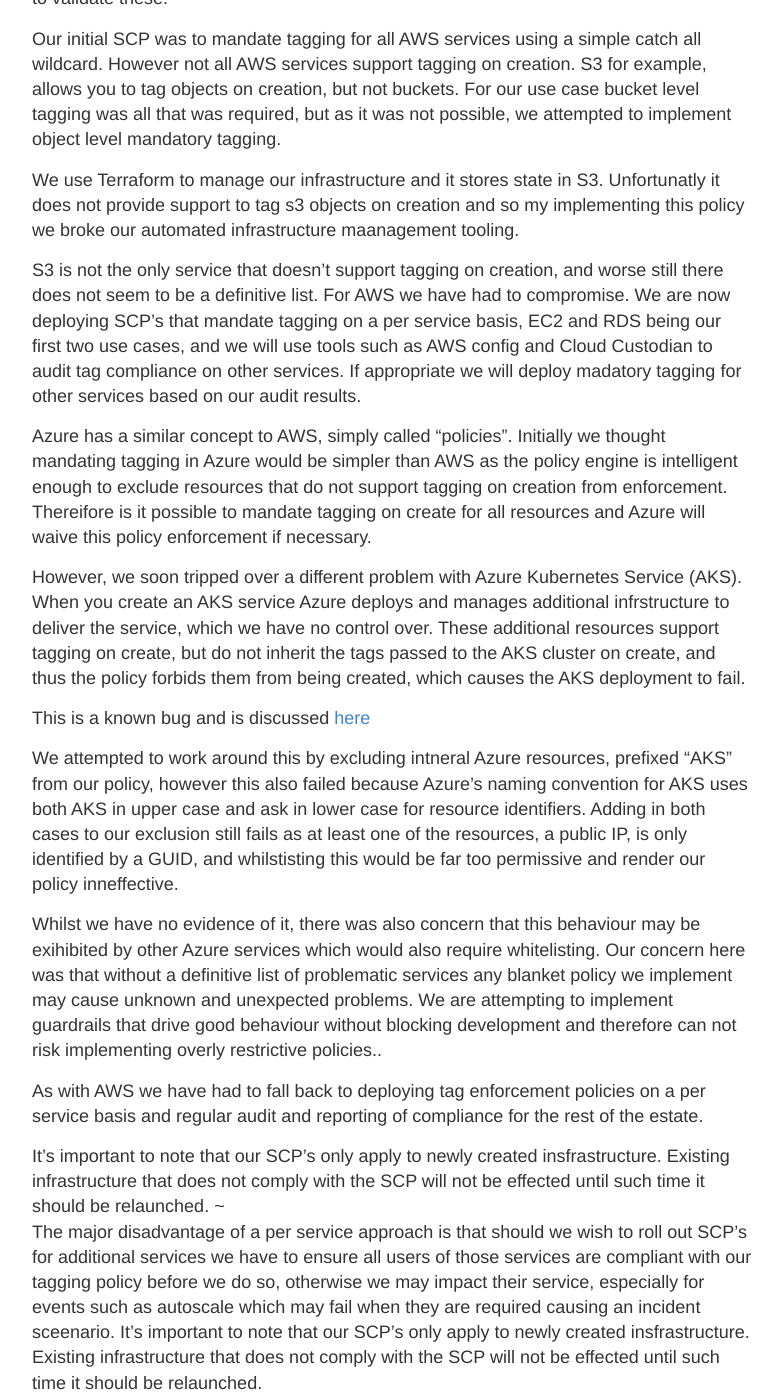
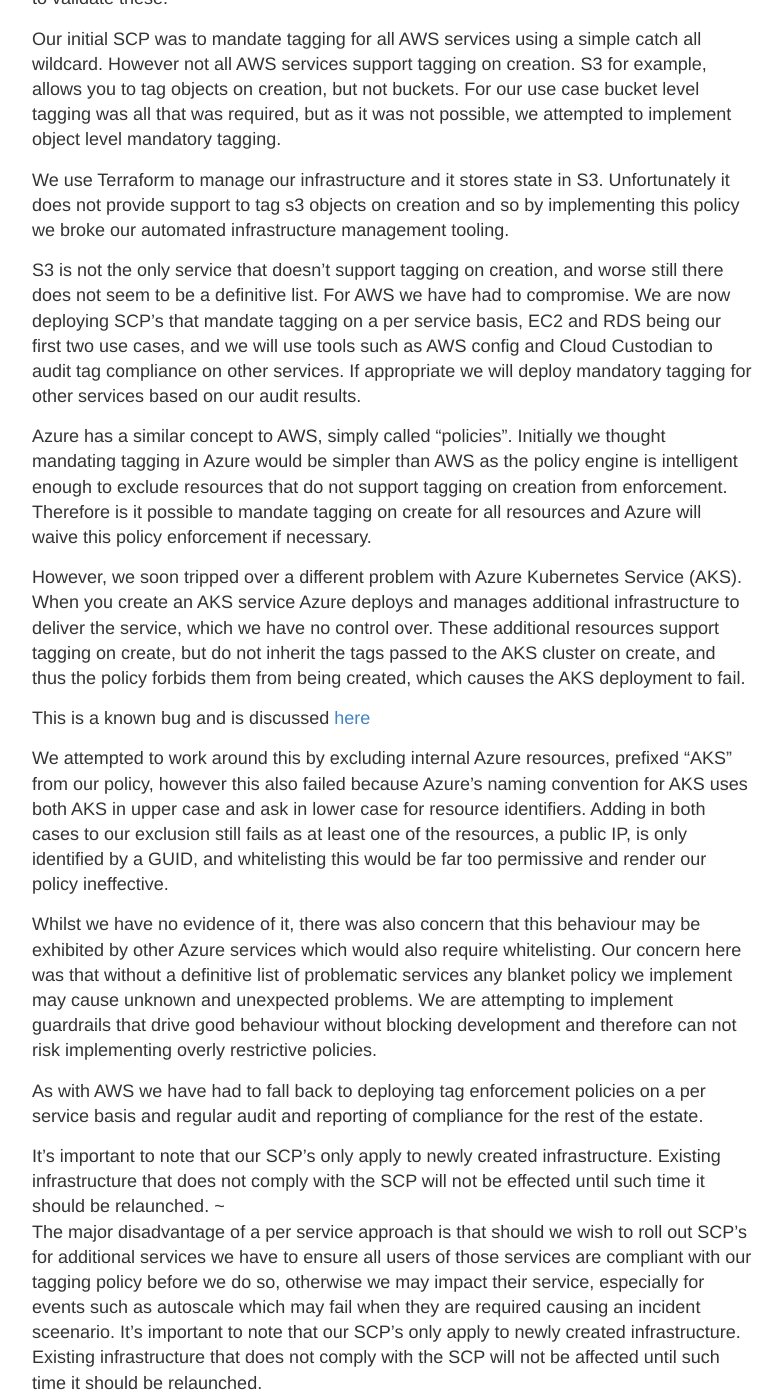
Before and after one commit to chrisl13/chrisl13.github.io, a Jekyll site: the page built from _posts/2020-02-15-Tagging-Enforcement.md, in a window 1280 px wide and 1400 px high, scrolled down 613 px. Shown: the whole window, without its empty margins (248-1030 px from the left). Built offline with Jekyll 4.4.1, drawn with Linux system fonts in a browser that asks for light colours; some of the changed text lies outside the part shown.

Commit message:
fixed typos

```diff
--- a/_posts/2020-02-15-Tagging-Enforcement.md
+++ b/_posts/2020-02-15-Tagging-Enforcement.md
@@ -2,32 +2,32 @@
 layout: post
 title: Tagging Enforcement!
 ---
-Recently we embarked on a project to build a new cloud hosting solution in both AWS and Azure. We wanted to set some basic standards from day one and where possible to enforce them at resource creation time. One of these standards was to define a set of mandatrory resource tags for cost attribution and resource identification and management.
+Recently we embarked on a project to build a new cloud hosting solution in both AWS and Azure. We wanted to set some basic standards from day one and where possible to enforce them at resource creation time. One of these standards was to define a set of mandatory resource tags for cost attribution and resource identification and management.
 
 It was important that immediate feedback of any violation of the tagging policy was provided, that is, we needed to enforce the tagging standard at resource creation time and not have a separate process audit and terminate non compliant resources after the event.
 
-Each cloud has a slightly different way of implementing this functionality. Lets look at AWS first
+Each cloud has a slightly different way of implementing this functionality. Lets look at AWS first...
 
 We can use an AWS Service Control Policy (SCP) to specify which tags must be present at resource creation time. The SCP allows us to specify the tag names, but it does not allow us to define any controls over the values. Some of our tag values, such as cost code, should confirm to a known pattern, so we could, in theory, use a regular expression to validate these.
 
 Our initial SCP was to mandate tagging for all AWS services using a simple catch all wildcard. However not all AWS services support tagging on creation. S3 for example, allows you to tag objects on creation, but not buckets. For our use case bucket level tagging was all that was required, but as it was not possible, we attempted to implement object level mandatory tagging.
 
-We use Terraform to manage our infrastructure and it stores state in S3. Unfortunatly it does not provide support to tag s3 objects on creation and so my implementing this policy we broke our automated infrastructure maanagement tooling.
+We use Terraform to manage our infrastructure and it stores state in S3. Unfortunately it does not provide support to tag s3 objects on creation and so by implementing this policy we broke our automated infrastructure management tooling.
 
-S3 is not the only service that doesn't support tagging on creation, and worse still there does not seem to be a definitive list. For AWS we have had to compromise. We are now deploying SCP's that mandate tagging on a per service basis, EC2 and RDS being our first two use cases, and we will use tools such as AWS config and Cloud Custodian to audit tag compliance on other services. If appropriate we will deploy madatory tagging for other services based on our audit results.
+S3 is not the only service that doesn't support tagging on creation, and worse still there does not seem to be a definitive list. For AWS we have had to compromise. We are now deploying SCP's that mandate tagging on a per service basis, EC2 and RDS being our first two use cases, and we will use tools such as AWS config and Cloud Custodian to audit tag compliance on other services. If appropriate we will deploy mandatory tagging for other services based on our audit results.
 
-Azure has a similar concept to AWS, simply called "policies". Initially we thought mandating tagging in Azure would be simpler than AWS as the policy engine is intelligent enough to exclude resources that do not support tagging on creation from enforcement. Thereifore is it possible to mandate tagging on create for all resources and Azure will waive this policy enforcement if necessary.
+Azure has a similar concept to AWS, simply called "policies". Initially we thought mandating tagging in Azure would be simpler than AWS as the policy engine is intelligent enough to exclude resources that do not support tagging on creation from enforcement. Therefore is it possible to mandate tagging on create for all resources and Azure will waive this policy enforcement if necessary.
 
-However, we soon tripped over a different problem with Azure Kubernetes Service (AKS). When you create an AKS service Azure deploys and manages additional infrstructure to deliver the service, which we have no control over. These additional resources support tagging on create, but do not inherit the tags passed to the AKS cluster on create, and thus the policy forbids them from being created, which causes the AKS deployment to fail.
+However, we soon tripped over a different problem with Azure Kubernetes Service (AKS). When you create an AKS service Azure deploys and manages additional infrastructure to deliver the service, which we have no control over. These additional resources support tagging on create, but do not inherit the tags passed to the AKS cluster on create, and thus the policy forbids them from being created, which causes the AKS deployment to fail.
 
 This is a known bug and is discussed [here](https://github.com/Azure/AKS/issues/3)
 
-We attempted to work around this by excluding intneral Azure resources, prefixed "AKS" from our policy, however this also failed because Azure's naming convention for AKS uses both AKS in upper case and ask in lower case for resource identifiers. Adding in both cases to our exclusion still fails as at least one of the resources, a public IP, is only identified by a GUID, and whilstisting this would be far too permissive and render our policy inneffective.
+We attempted to work around this by excluding internal Azure resources, prefixed "AKS" from our policy, however this also failed because Azure's naming convention for AKS uses both AKS in upper case and ask in lower case for resource identifiers. Adding in both cases to our exclusion still fails as at least one of the resources, a public IP, is only identified by a GUID, and whitelisting this would be far too permissive and render our policy ineffective.
 
-Whilst we have no evidence of it, there was also concern that this behaviour may be exihibited by other Azure services which would also require whitelisting. Our concern here was that without a definitive list of problematic services any blanket policy we implement may cause unknown and unexpected problems. We are attempting to implement guardrails that drive good behaviour without blocking development and therefore can not risk implementing overly restrictive policies..
+Whilst we have no evidence of it, there was also concern that this behaviour may be exhibited by other Azure services which would also require whitelisting. Our concern here was that without a definitive list of problematic services any blanket policy we implement may cause unknown and unexpected problems. We are attempting to implement guardrails that drive good behaviour without blocking development and therefore can not risk implementing overly restrictive policies.
 
  As with AWS we have had to fall back to deploying tag enforcement policies on a per service basis and regular audit and reporting of compliance for the rest of the estate.
 
-It's important to note that our SCP's only apply to newly created insfrastructure. Existing infrastructure that does not comply with the SCP will not be effected until such time it should be relaunched.
+It's important to note that our SCP's only apply to newly created infrastructure. Existing infrastructure that does not comply with the SCP will not be effected until such time it should be relaunched.
 ~
-The major disadvantage of a per service approach is that should we wish to roll out SCP's for additional services we have to ensure all users of those services are compliant with our tagging policy before we do so, otherwise we may impact their service, especially for events such as autoscale which may fail when they are required causing an incident sceenario. It's important to note that our SCP's only apply to newly created insfrastructure. Existing infrastructure that does not comply with the SCP will not be effected until such time it should be relaunched.
+The major disadvantage of a per service approach is that should we wish to roll out SCP's for additional services we have to ensure all users of those services are compliant with our tagging policy before we do so, otherwise we may impact their service, especially for events such as autoscale which may fail when they are required causing an incident sceenario. It's important to note that our SCP's only apply to newly created infrastructure. Existing infrastructure that does not comply with the SCP will not be affected until such time it should be relaunched.
```
